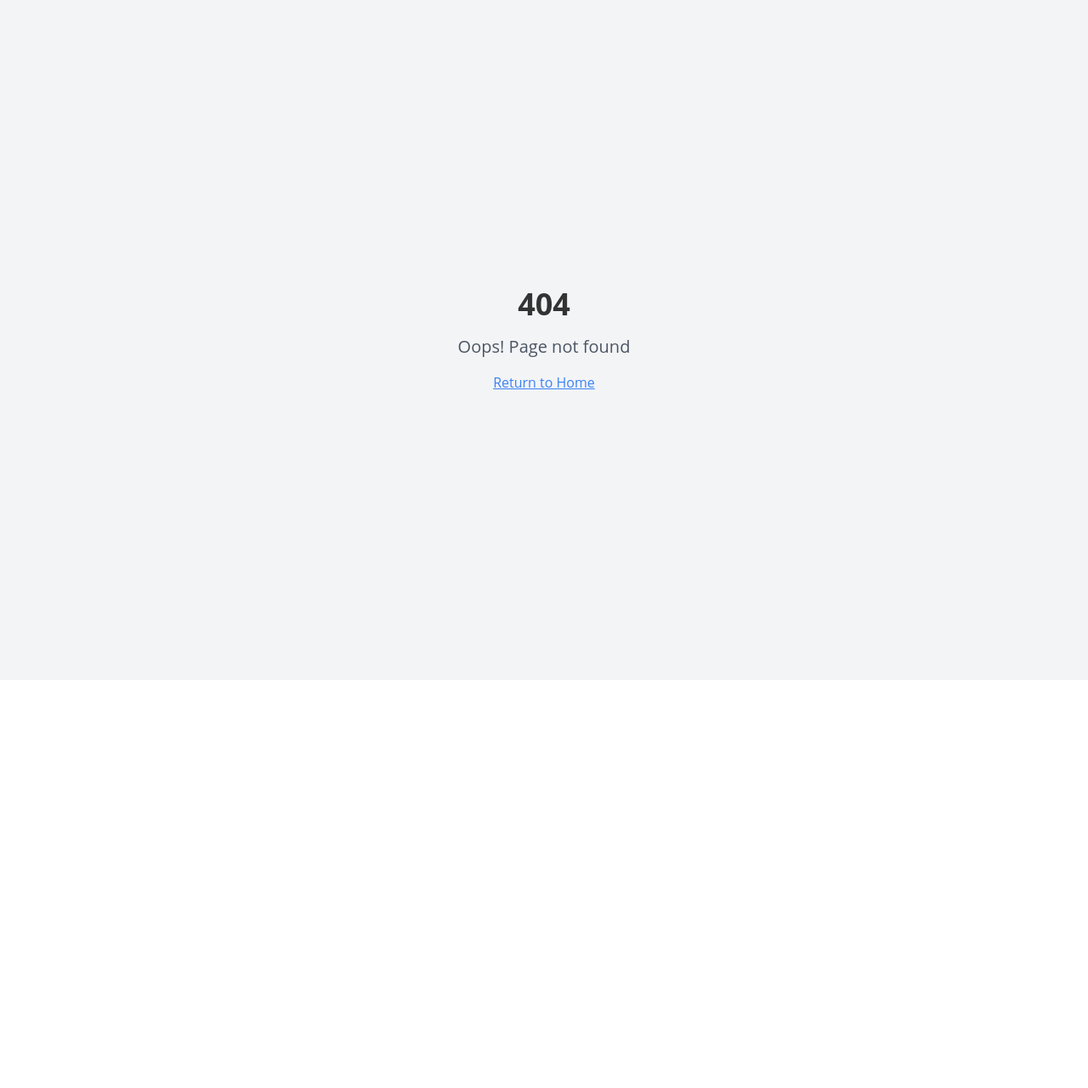
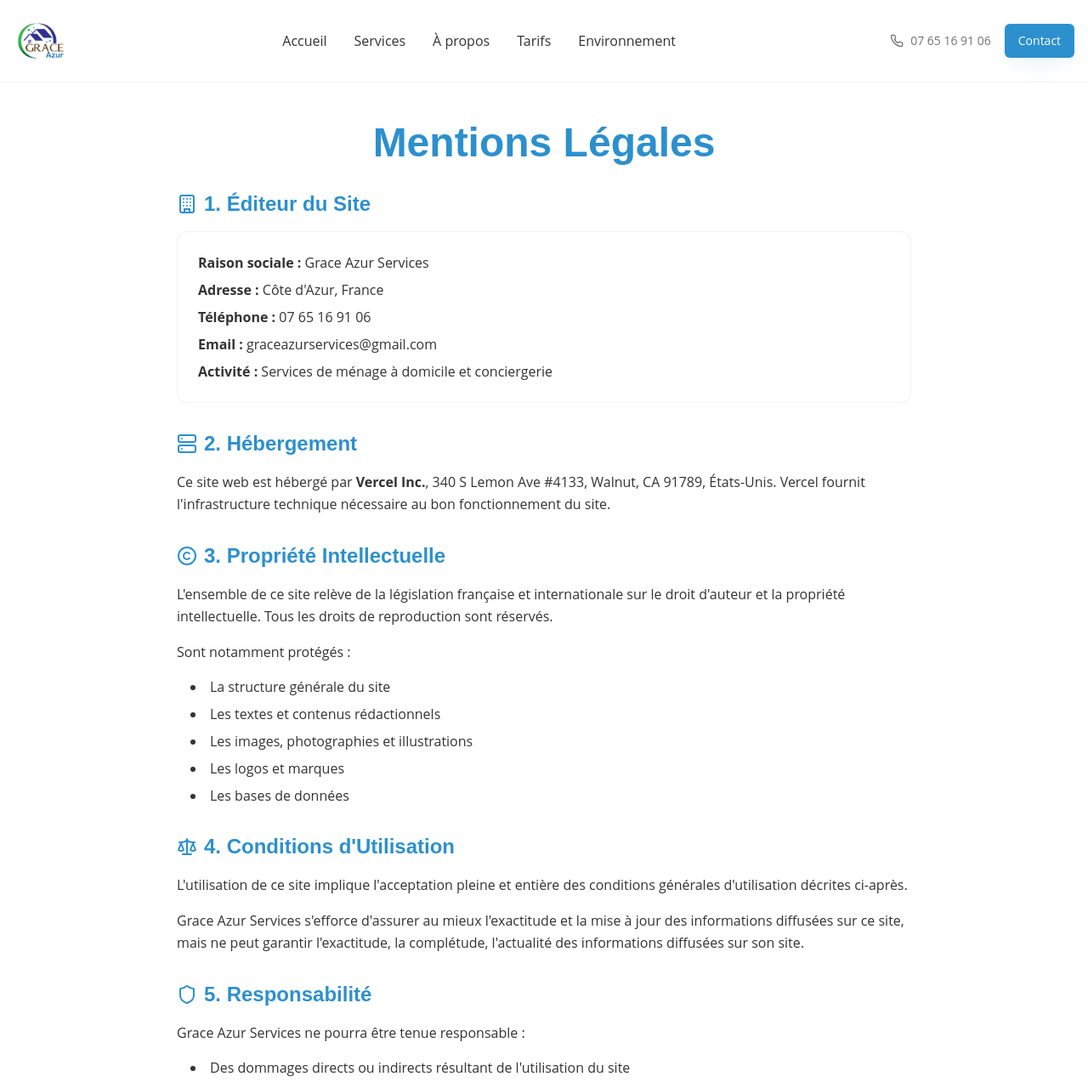
Before and after one commit to HDSEMI/grace-azur-shine, a React (Vite) app: page /mentions-legales in a window 1280 px wide. Before the commit this address had no page. Shown: the top 1280 px of the page at 85% size. Before the commit the page ends 800 px from the top, so only its background shows below. Built offline with nearby package versions, Linux system fonts and the light colour scheme.

Commit message:
Créer page Mentions Légales et l'ajouter au footer

```diff
--- a/src/App.tsx
+++ b/src/App.tsx
@@ -12,6 +12,7 @@ import NettoyageAirbnb from "./pages/NettoyageAirbnb";
 import GestionLinge from "./pages/GestionLinge";
 import Consommables from "./pages/Consommables";
 import PolitiqueConfidentialite from "./pages/PolitiqueConfidentialite";
+import MentionsLegales from "./pages/MentionsLegales";
 
 const queryClient = new QueryClient();
 
@@ -30,6 +31,7 @@ const App = () => (
           <Route path="/gestion-linge" element={<GestionLinge />} />
           <Route path="/consommables" element={<Consommables />} />
           <Route path="/politique-confidentialite" element={<PolitiqueConfidentialite />} />
+          <Route path="/mentions-legales" element={<MentionsLegales />} />
           {/* ADD ALL CUSTOM ROUTES ABOVE THE CATCH-ALL "*" ROUTE */}
           <Route path="*" element={<NotFound />} />
         </Routes>
--- a/src/components/Footer.tsx
+++ b/src/components/Footer.tsx
@@ -65,6 +65,10 @@ const Footer = () => {
                 Politique de confidentialité
               </a>
               <span className="text-white/40">|</span>
+              <a href="/mentions-legales" className="font-body text-white/60 text-sm hover:text-primary-light transition-smooth">
+                Mentions légales
+              </a>
+              <span className="text-white/40">|</span>
               <p className="font-body text-white/60 text-sm flex items-center">
                 Créé avec <Heart className="w-4 h-4 text-red-400 mx-1" /> sur la Côte d'Azur
               </p>
--- /dev/null
+++ b/src/pages/MentionsLegales.tsx
@@ -0,0 +1,170 @@
+import Header from '@/components/Header';
+import Footer from '@/components/Footer';
+import { Scale, Building, Server, Copyright, Shield, Link, Cookie, Gavel, Mail } from 'lucide-react';
+
+const MentionsLegales = () => {
+  return (
+    <div className="min-h-screen flex flex-col">
+      <Header />
+
+      <main className="flex-1 pt-20">
+        <div className="container mx-auto px-4 py-12 md:py-16 max-w-4xl">
+          <h1 className="font-title text-3xl md:text-5xl font-bold text-primary mb-8 text-center">
+            Mentions Légales
+          </h1>
+
+          <div className="space-y-8 text-foreground">
+            {/* Éditeur du Site */}
+            <section className="space-y-4">
+              <h2 className="font-title text-2xl font-bold text-primary flex items-center gap-2">
+                <Building className="w-6 h-6" />
+                1. Éditeur du Site
+              </h2>
+              <div className="bg-card rounded-xl p-6 border border-border/50">
+                <div className="space-y-2 font-body">
+                  <p><strong>Raison sociale :</strong> Grace Azur Services</p>
+                  <p><strong>Adresse :</strong> Côte d'Azur, France</p>
+                  <p><strong>Téléphone :</strong> 07 65 16 91 06</p>
+                  <p><strong>Email :</strong> graceazurservices@gmail.com</p>
+                  <p><strong>Activité :</strong> Services de ménage à domicile et conciergerie</p>
+                </div>
+              </div>
+            </section>
+
+            {/* Hébergement */}
+            <section className="space-y-4">
+              <h2 className="font-title text-2xl font-bold text-primary flex items-center gap-2">
+                <Server className="w-6 h-6" />
+                2. Hébergement
+              </h2>
+              <p className="font-body leading-relaxed">
+                Ce site web est hébergé par <strong>Vercel Inc.</strong>, 340 S Lemon Ave #4133, Walnut, CA 91789, États-Unis.
+                Vercel fournit l'infrastructure technique nécessaire au bon fonctionnement du site.
+              </p>
+            </section>
+
+            {/* Propriété Intellectuelle */}
+            <section className="space-y-4">
+              <h2 className="font-title text-2xl font-bold text-primary flex items-center gap-2">
+                <Copyright className="w-6 h-6" />
+                3. Propriété Intellectuelle
+              </h2>
+              <p className="font-body leading-relaxed mb-4">
+                L'ensemble de ce site relève de la législation française et internationale sur le droit d'auteur
+                et la propriété intellectuelle. Tous les droits de reproduction sont réservés.
+              </p>
+              <p className="font-body leading-relaxed mb-3">Sont notamment protégés :</p>
+              <ul className="list-disc list-inside space-y-2 ml-4 font-body">
+                <li>La structure générale du site</li>
+                <li>Les textes et contenus rédactionnels</li>
+                <li>Les images, photographies et illustrations</li>
+                <li>Les logos et marques</li>
+                <li>Les bases de données</li>
+              </ul>
+            </section>
+
+            {/* Conditions d'Utilisation */}
+            <section className="space-y-4">
+              <h2 className="font-title text-2xl font-bold text-primary flex items-center gap-2">
+                <Scale className="w-6 h-6" />
+                4. Conditions d'Utilisation
+              </h2>
+              <p className="font-body leading-relaxed mb-4">
+                L'utilisation de ce site implique l'acceptation pleine et entière des conditions générales
+                d'utilisation décrites ci-après.
+              </p>
+              <p className="font-body leading-relaxed">
+                Grace Azur Services s'efforce d'assurer au mieux l'exactitude et la mise à jour des informations
+                diffusées sur ce site, mais ne peut garantir l'exactitude, la complétude, l'actualité des
+                informations diffusées sur son site.
+              </p>
+            </section>
+
+            {/* Responsabilité */}
+            <section className="space-y-4">
+              <h2 className="font-title text-2xl font-bold text-primary flex items-center gap-2">
+                <Shield className="w-6 h-6" />
+                5. Responsabilité
+              </h2>
+              <p className="font-body leading-relaxed mb-3">Grace Azur Services ne pourra être tenue responsable :</p>
+              <ul className="list-disc list-inside space-y-2 ml-4 font-body">
+                <li>Des dommages directs ou indirects résultant de l'utilisation du site</li>
+                <li>De l'interruption ou de la suspension du service</li>
+                <li>De la perte de données ou d'informations</li>
+                <li>Des erreurs ou omissions dans les informations diffusées</li>
+              </ul>
+            </section>
+
+            {/* Liens Hypertextes */}
+            <section className="space-y-4">
+              <h2 className="font-title text-2xl font-bold text-primary flex items-center gap-2">
+                <Link className="w-6 h-6" />
+                6. Liens Hypertextes
+              </h2>
+              <p className="font-body leading-relaxed">
+                Les liens hypertextes mis en place dans le cadre du présent site web en direction d'autres
+                ressources présentes sur le réseau Internet ne sauraient engager la responsabilité de Grace Azur Services.
+              </p>
+            </section>
+
+            {/* Cookies */}
+            <section className="space-y-4">
+              <h2 className="font-title text-2xl font-bold text-primary flex items-center gap-2">
+                <Cookie className="w-6 h-6" />
+                7. Cookies
+              </h2>
+              <p className="font-body leading-relaxed">
+                Ce site utilise des cookies pour améliorer l'expérience utilisateur. En naviguant sur ce site,
+                vous acceptez l'utilisation de cookies conformément à notre
+                <a href="/politique-confidentialite" className="text-primary hover:text-primary/80 underline ml-1">
+                  politique de confidentialité
+                </a>.
+              </p>
+            </section>
+
+            {/* Droit Applicable */}
+            <section className="space-y-4">
+              <h2 className="font-title text-2xl font-bold text-primary flex items-center gap-2">
+                <Gavel className="w-6 h-6" />
+                8. Droit Applicable
+              </h2>
+              <p className="font-body leading-relaxed">
+                Tout litige en relation avec l'utilisation du site Grace Azur Services est soumis au droit français.
+                En dehors des cas où la loi ne le permet pas, il est fait attribution exclusive de juridiction aux
+                tribunaux compétents de Nice.
+              </p>
+            </section>
+
+            {/* Contact Juridique */}
+            <section className="space-y-4">
+              <h2 className="font-title text-2xl font-bold text-primary flex items-center gap-2">
+                <Mail className="w-6 h-6" />
+                9. Contact Juridique
+              </h2>
+              <p className="font-body leading-relaxed mb-3">
+                Pour toute question relative à ces mentions légales, vous pouvez nous contacter :
+              </p>
+              <div className="bg-card rounded-xl p-6 border border-border/50">
+                <div className="space-y-2 font-body">
+                  <p><strong>Email :</strong> graceazurservices@gmail.com</p>
+                  <p><strong>Adresse :</strong> Côte d'Azur, France</p>
+                  <p><strong>Horaires :</strong> Du lundi au vendredi, 8h-18h</p>
+                </div>
+              </div>
+            </section>
+
+            <div className="border-t border-border pt-8 mt-12">
+              <p className="text-sm text-muted-foreground text-center font-body">
+                Dernière mise à jour : {new Date().toLocaleDateString('fr-FR', { year: 'numeric', month: 'long', day: 'numeric' })}
+              </p>
+            </div>
+          </div>
+        </div>
+      </main>
+
+      <Footer />
+    </div>
+  );
+};
+
+export default MentionsLegales;
```
